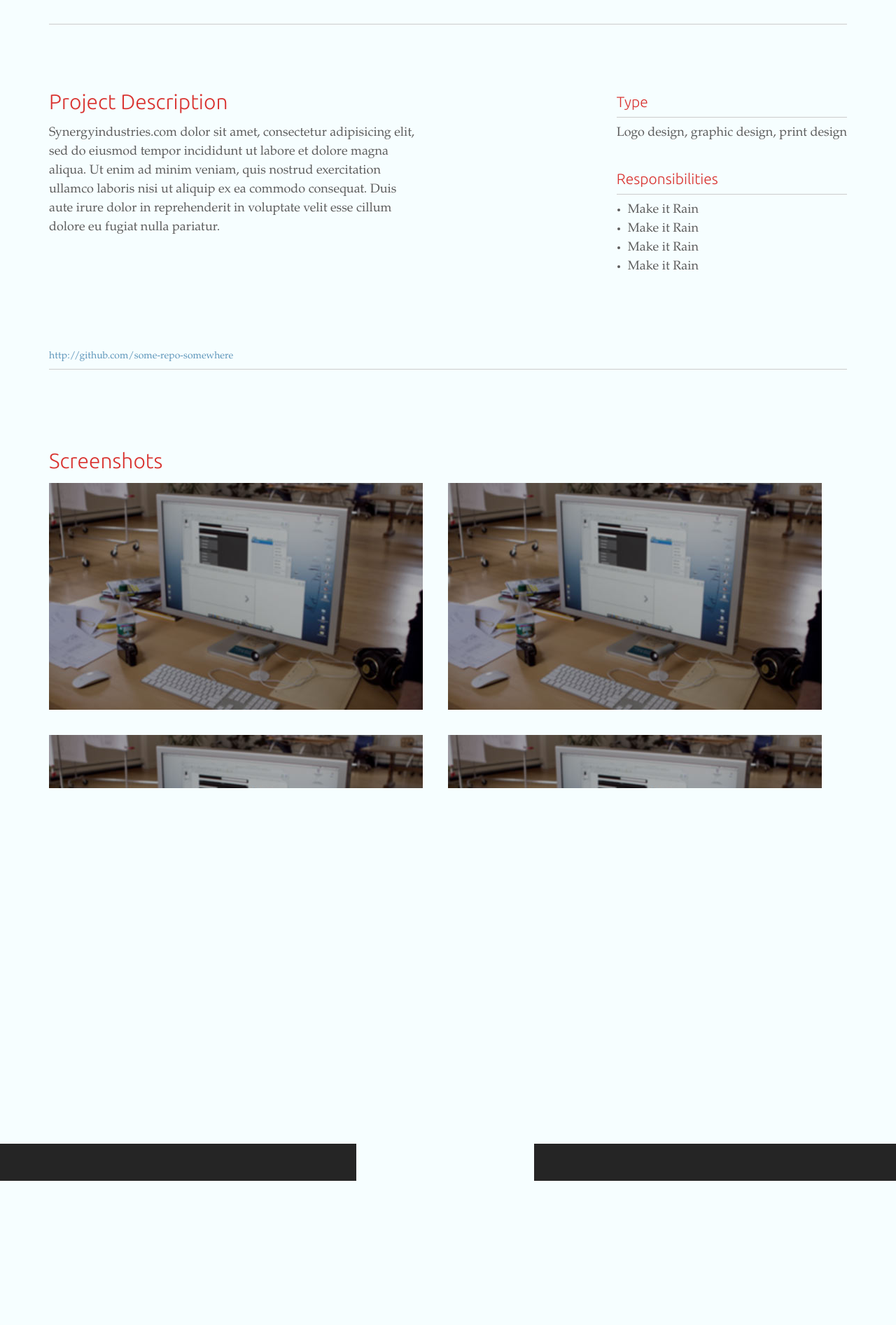
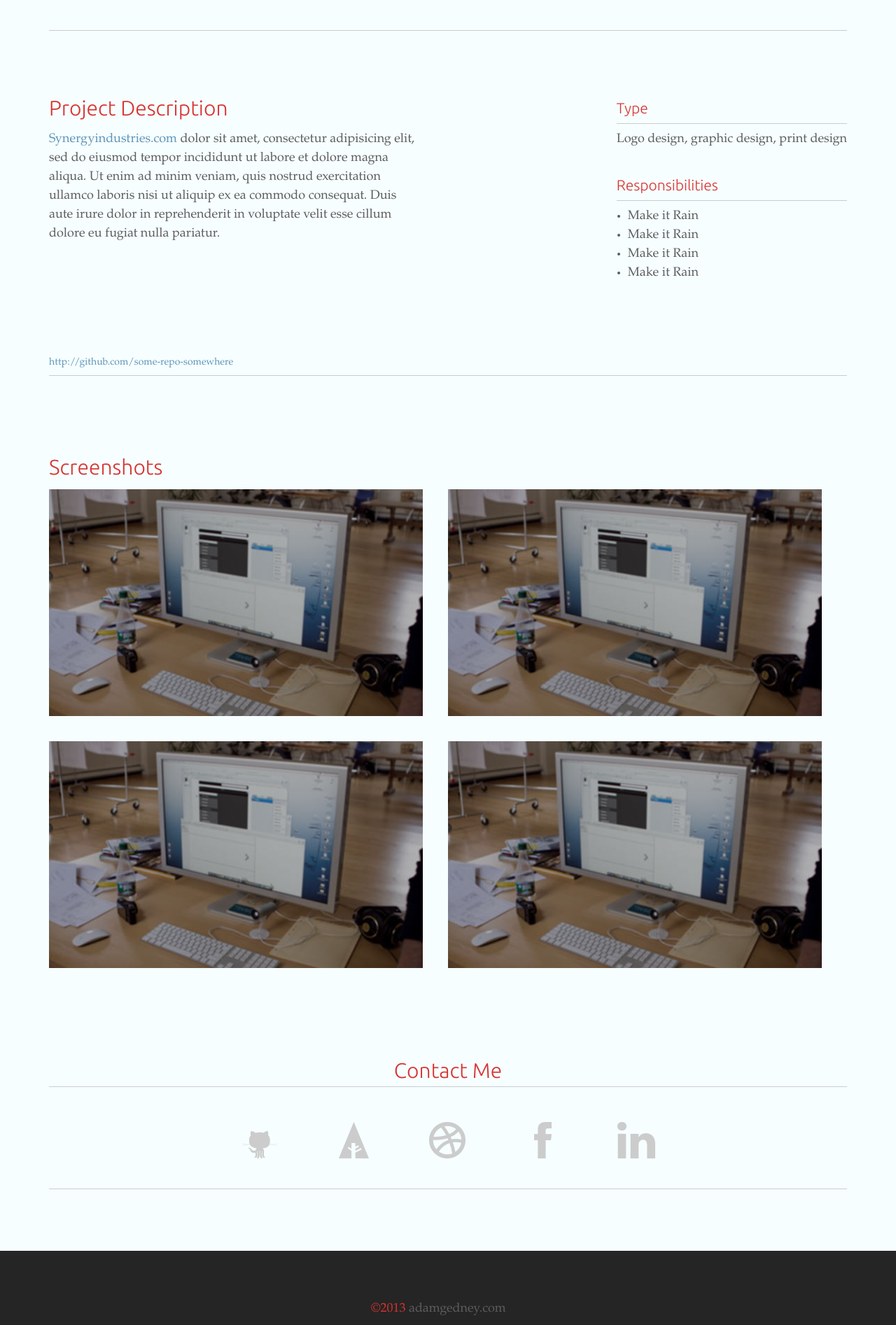
Before and after one commit to adamgedney/adamgedney.com, a PHP site: page /pages/synergy-industries.html in a window 1280 px wide. Shown: the part 907-2800 px from the top of the page at 70% size. Before the commit the page ends 2594 px from the top, so only its background shows below. Run offline with PHP 8.4, Linux system fonts and the light colour scheme; some libraries are stand-ins or nearby versions; some web fonts are replaced.

Commit message:
Contact me section laid out

```diff
--- a/css/main.css
+++ b/css/main.css
@@ -349,6 +349,11 @@ nav ul li {
 .featured img {
   width: 100%; }
 
+.projects h3 {
+  font-weight: 100;
+  margin-bottom: 9px;
+  color: #d93330; }
+
 .project-inner {
   max-width: 1140px;
   margin: 0 auto; }
@@ -378,11 +383,6 @@ nav ul li {
   padding-right: 3.157895%;
   /*18px*/
   float: left; }
-
-.details-desc h3, .shots h3 {
-  font-weight: 100;
-  margin-bottom: 9px;
-  color: #d93330; }
 
 .details-desc p {
   margin-bottom: 162px; }
@@ -425,6 +425,20 @@ nav ul li {
 .shot-right-col {
   float: left; }
 
+.project-contact h3 {
+  text-align: center;
+  border-bottom: 1px solid #cccccc; }
+
+.project-contact .contact-icons {
+  margin: 0 auto 88px;
+  width: 1140px;
+  text-align: center;
+  border-bottom: 1px solid #cccccc; }
+
+.project-contact .contact-icons a {
+  display: inline-block;
+  padding: 36px; }
+
 /*---------------------------------------------footer------------------------------------------------*/
 footer {
   background: #252525;
--- a/css/main.scss
+++ b/css/main.scss
@@ -445,6 +445,12 @@ nav ul li{
 	width: 100%;
 }
 
+.projects h3{
+	font-weight: 100;
+	margin-bottom: 9px;
+	color: $red;
+}
+
 .project-inner{
 	max-width: 1140px;
 	margin: 0 auto;
@@ -478,12 +484,6 @@ nav ul li{
 	padding-right: 3.157895%;/*18px*/
 	float: left;
 	// margin-bottom: 162px; /*18x9*/
-}
-
-.details-desc h3, .shots h3{
-	font-weight: 100;
-	margin-bottom: 9px;
-	color: $red;
 }
 
 .details-desc p{
@@ -541,6 +541,22 @@ nav ul li{
 
 }
 
+.project-contact h3{
+	text-align: center;
+	border-bottom: 1px solid $icon-gray;
+}
+
+.project-contact .contact-icons{
+	margin: 0 auto 88px;
+	width: 1140px;
+	text-align: center;
+	border-bottom: 1px solid $icon-gray;
+}
+
+.project-contact .contact-icons a{
+	display: inline-block;
+	padding: 36px;
+}
 
 footer.projects-footer{
 
--- a/pages/synergy-industries.html
+++ b/pages/synergy-industries.html
@@ -67,7 +67,7 @@
 						<div class="details">
 							<div class="details-desc">
 								<h3>Project Description</h3>
-									<p>Synergyindustries.com dolor sit amet, consectetur adipisicing elit, sed do eiusmod tempor incididunt ut labore et dolore magna aliqua. Ut enim ad minim veniam, quis nostrud exercitation ullamco laboris nisi ut aliquip ex ea commodo consequat. Duis aute irure dolor in reprehenderit in voluptate velit esse cillum dolore eu fugiat nulla pariatur. </p>
+									<p><a href="#" alt="project live site link">Synergyindustries.com</a> dolor sit amet, consectetur adipisicing elit, sed do eiusmod tempor incididunt ut labore et dolore magna aliqua. Ut enim ad minim veniam, quis nostrud exercitation ullamco laboris nisi ut aliquip ex ea commodo consequat. Duis aute irure dolor in reprehenderit in voluptate velit esse cillum dolore eu fugiat nulla pariatur. </p>
 
 									<a class="github-link" href="#" alt="github link">http://github.com/some-repo-somewhere</a>
 							</div><!-- /.details-desc-->
@@ -104,6 +104,18 @@
 
 						<div class="project-contact">
 							<h3>Contact Me</h3>
+
+							<div class="contact-icons">
+								<a class="no-tran" target="_blank" href="http://github.com/adamgedney"><img class="github-icon" src="../images/github-icon.png" alt="github icon" /></a>
+
+								<a class="no-tran" target="_blank" href="http://forrst.com"><img class="forrst-icon" src="../images/forrst-icon.png" alt="forrst icon" /></a>
+
+								<a class="no-tran" target="_blank" href="http://dribbble.com/adamgedney"><img class="dribbble-icon" src="../images/dribbble-icon.png" alt="dribbble icon" /></a>
+
+								<a class="no-tran" target="_blank" href="http://facebook.com/shieldsadam"><img class="fb-icon" src="../images/fb-icon.png" alt="facebook icon" /></a>
+
+								<a class="no-tran" target="_blank" href="http://linkedin.adamgedney.com"><img class="linkedin-icon" src="../images/linkedin-icon.png" alt="linkedin icon" /></a>
+							</div><!-- /.contact-icons-->
 						</div><!-- /.project-inner-->
 
 					</div><!-- /.project-inner-->
```
